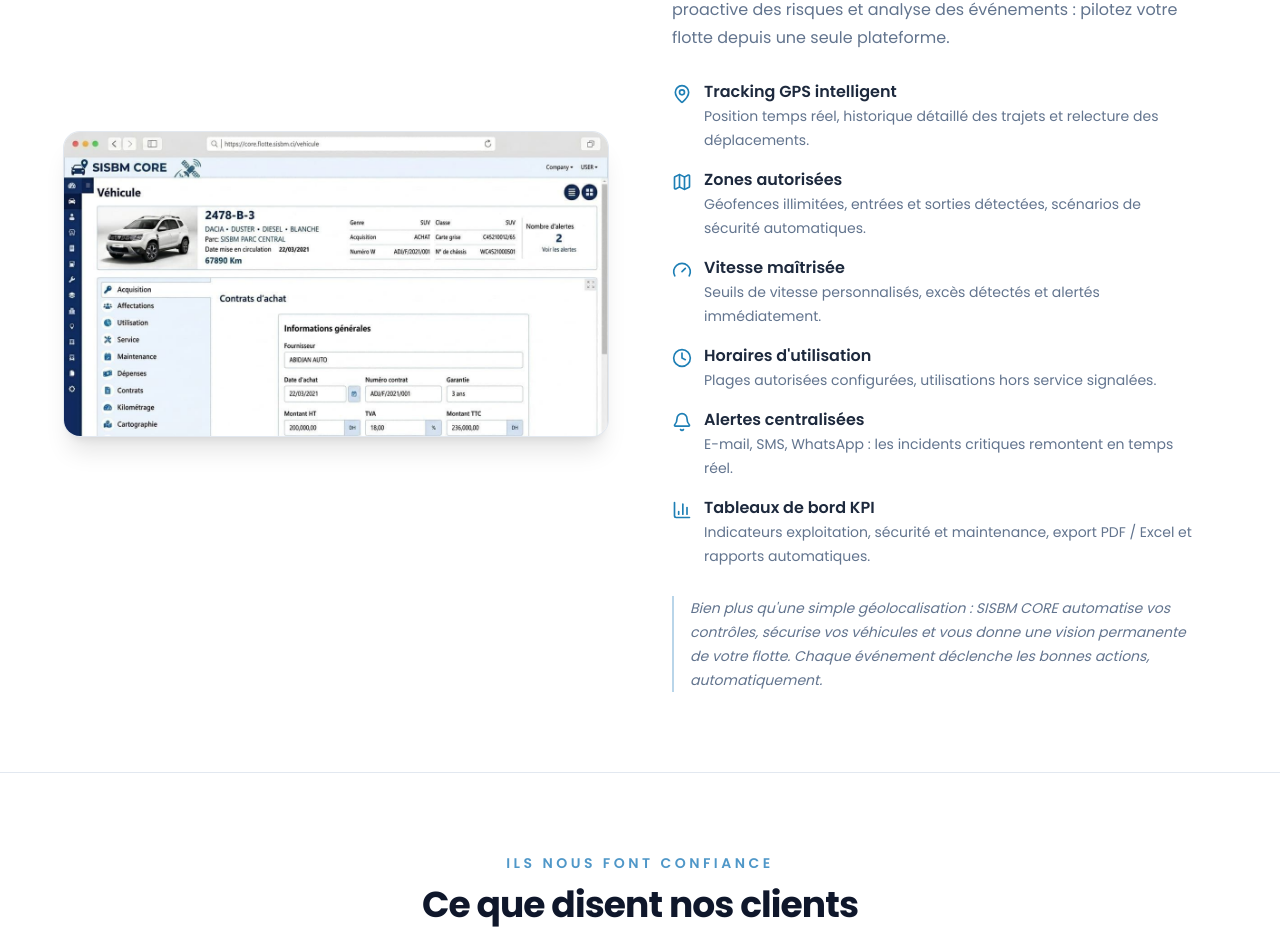
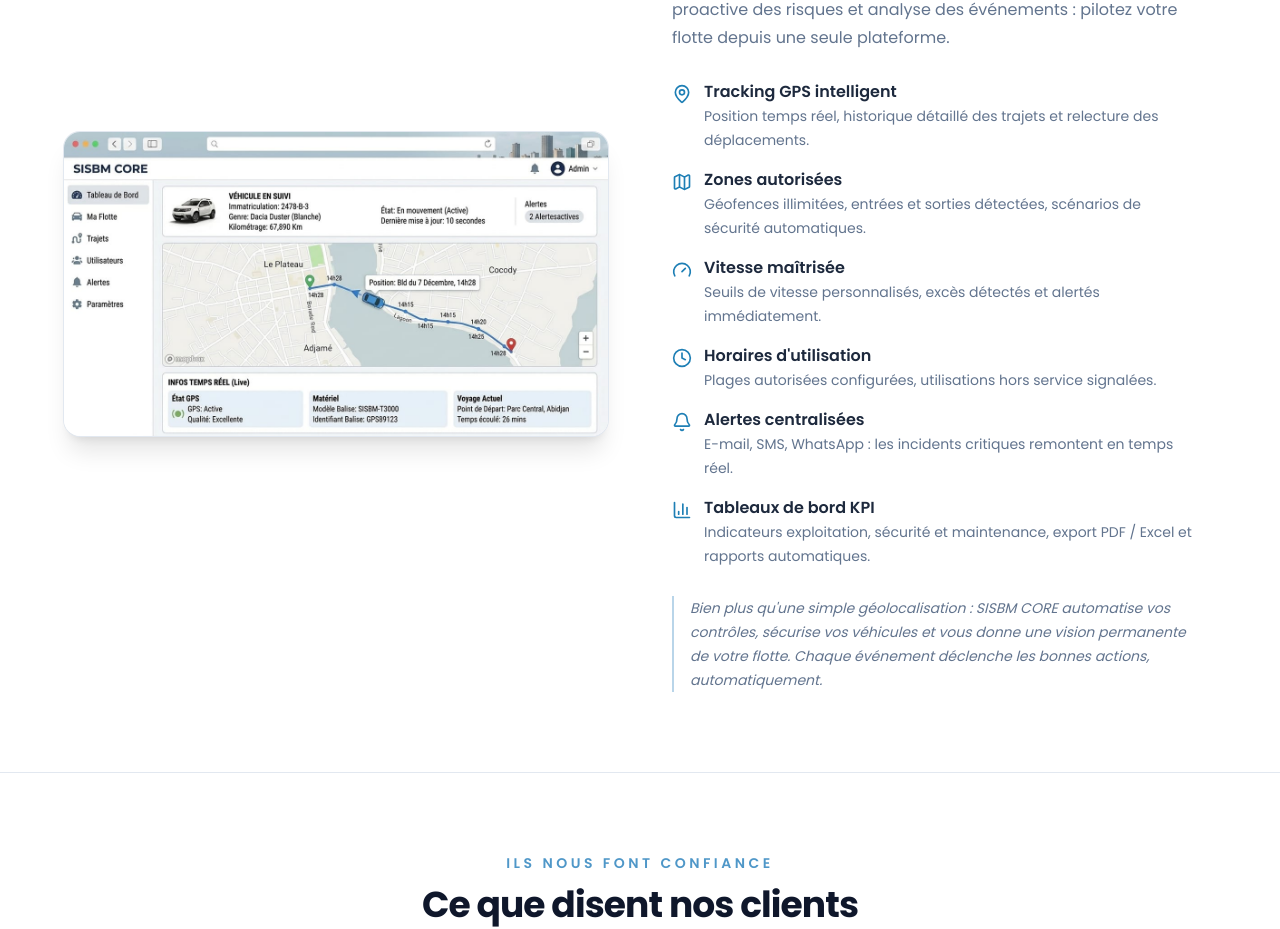
Before and after one commit to Jardel-bot888/site_sisbm_v00, a Next.js app: page / in a window 1280 px wide. Shown: the part 6155-7084 px from the top of the page. Built offline with nearby package versions, Linux system fonts and the light colour scheme.

Commit message:
feat(home): remplacer l'apercu plateforme par la nouvelle image

```diff
--- a/scripts/optimize-images.mjs
+++ b/scripts/optimize-images.mjs
@@ -19,7 +19,7 @@ const targets = [
   },
   // Aperçu plateforme — large screenshot
   {
-    file: "public/autre_ressource_img/visu_sisbmcore_Image_ma5.jpg",
+    file: "public/autre_ressource_img/apercu-plateforme.jpg",
     width: 1200,
     quality: 82,
   },
--- a/src/data/site.ts
+++ b/src/data/site.ts
@@ -79,7 +79,7 @@ export const media = {
   hero: "/autre_ressource_img/presentvehiculegemini.jpg",
   geolocation: "/Ressource_site_sisbm_core/geolocalisation.jpg",
 
-  platformScreenshot: "/autre_ressource_img/visu_sisbmcore_Image_ma5.jpg",
+  platformScreenshot: "/autre_ressource_img/apercu-plateforme.jpg",
 };
 
 // ------------------------------------------------------------
```
Also changed, not shown: public/autre_ressource_img/apercu-plateforme.jpg (added), public/autre_ressource_img/visu_sisbmcore_Image_ma5.jpg (deleted).
